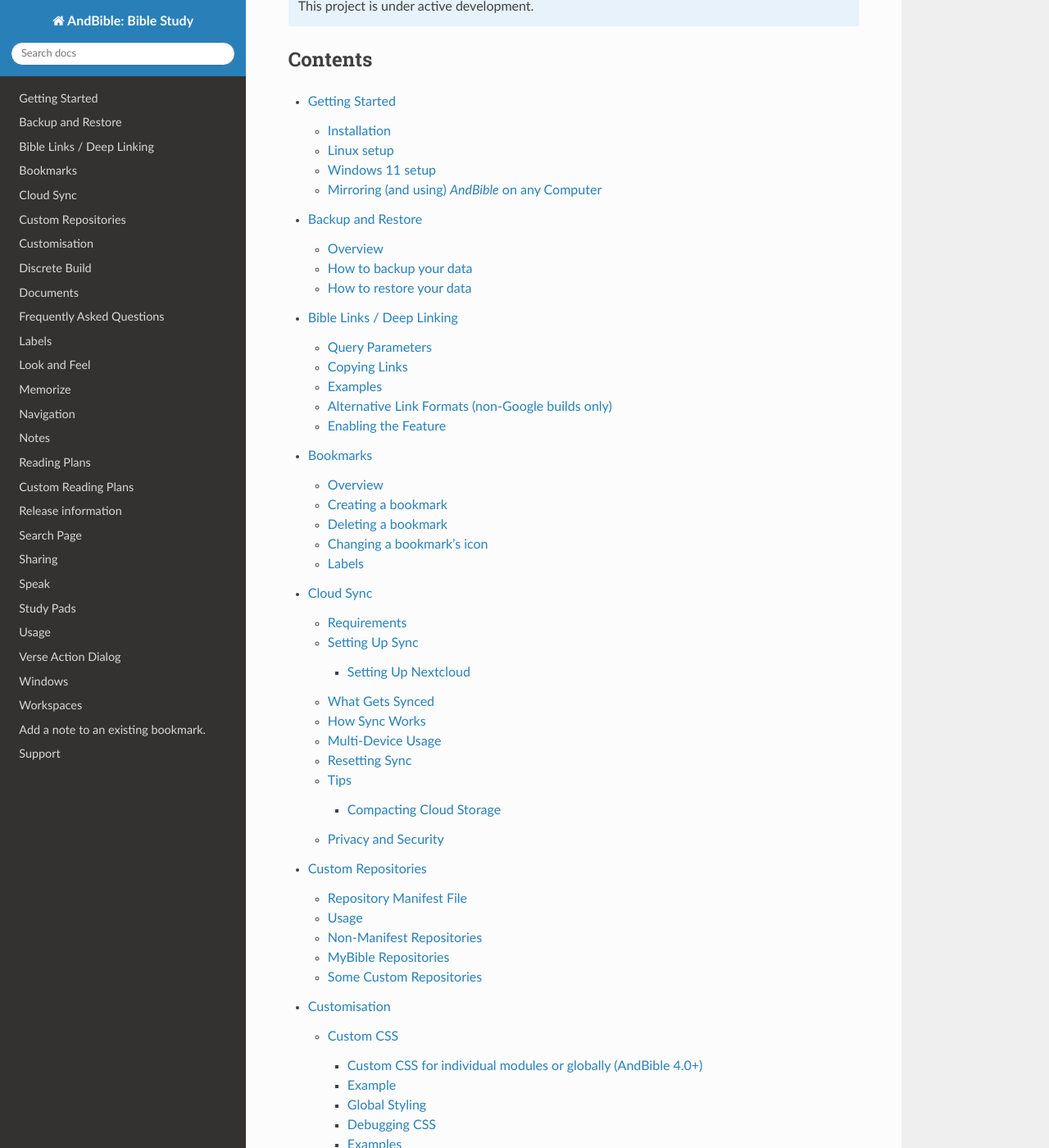
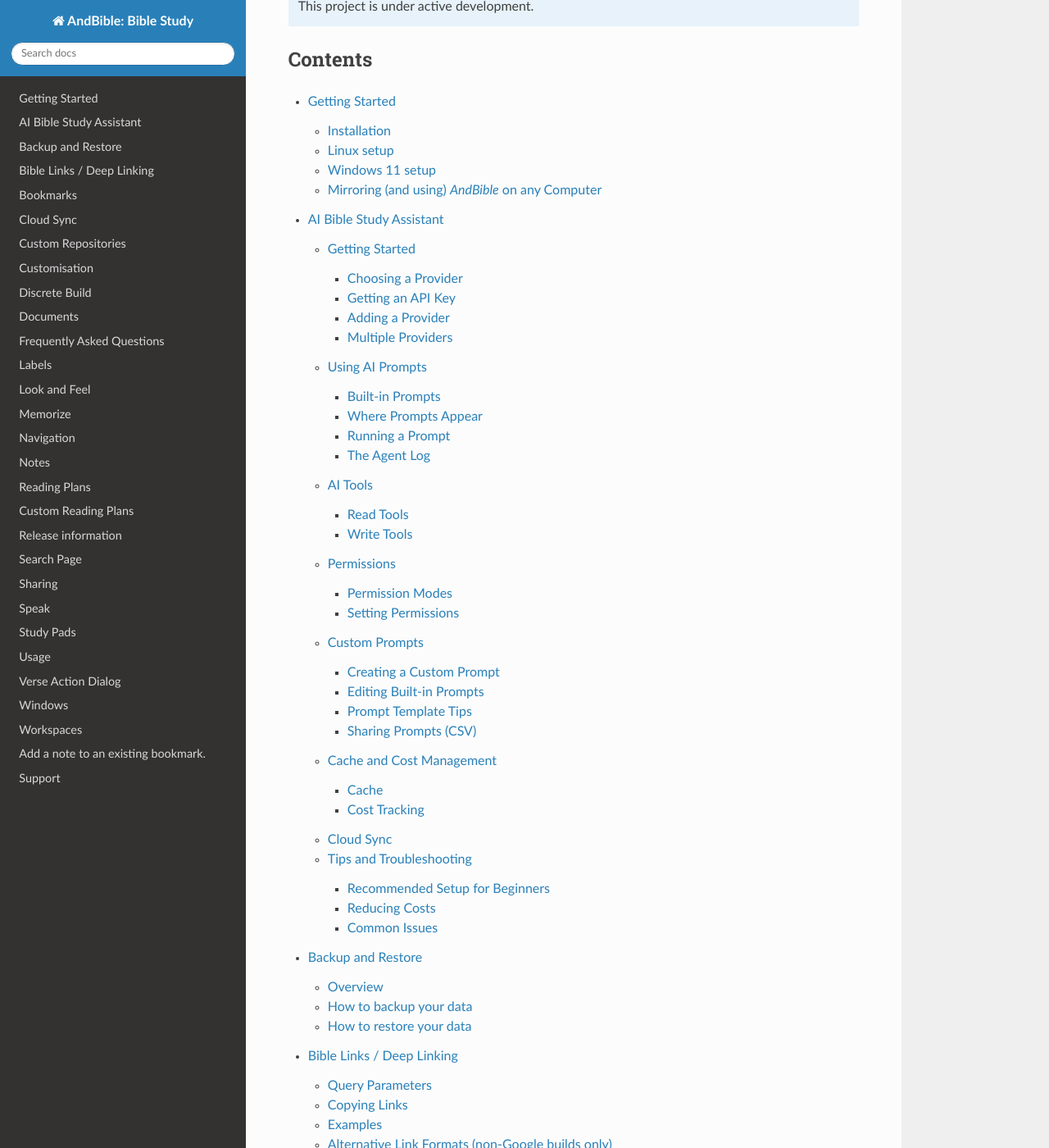
Before and after one commit to AndBible/docs, a Sphinx documentation site: the page built from docs/source/index.rst, in a window 1280 px wide and 1400 px high, scrolled down 410 px. Shown: the whole window at 82% size. Built offline with Sphinx 7.4.7 and the Read the Docs theme 3.1.0, drawn with Linux system fonts in a browser that asks for light colours; pages that are not in the unit, such as notebooks, are missing from menus; some of the changed lines change nothing that is shown.

Commit message:
Add AI Bible Study Assistant documentation
Comprehensive user documentation for the AI/LLM feature covering:
- Provider setup (10 providers) and API key configuration
- Built-in prompts (translate, explain, summary, Strong's, word study)
- AI tools (10 read, 9 write) and permission system
- Custom prompt creation and CSV sharing
- Cache management and cost tracking
- Cloud sync behavior for AI data

```diff
--- /dev/null
+++ b/docs/source/ai.rst
@@ -0,0 +1,460 @@
+AI Bible Study Assistant
+========================
+
+|app| includes a built-in AI assistant that can translate, explain, summarize,
+annotate, and perform word studies on Bible text. It works by sending selected
+text to an external AI provider and displaying the result directly in the app.
+
+.. note::
+
+   The AI assistant requires an internet connection and an API key from a
+   supported provider. Usage may incur costs depending on your chosen provider
+   and model.
+
+.. warning::
+
+   When you use an AI prompt, the selected text is sent to your chosen external
+   AI provider for processing. Do not use this feature with content you wish to
+   keep private.
+
+
+Getting Started
+---------------
+
+Choosing a Provider
+^^^^^^^^^^^^^^^^^^^
+
+|app| supports the following AI providers:
+
+.. list-table::
+   :header-rows: 1
+   :widths: 20 50 30
+
+   * - Provider
+     - Description
+     - Notes
+   * - **Google Gemini**
+     - Google's AI models. Good starting point with a generous free tier.
+     - Recommended for beginners
+   * - **OpenAI (ChatGPT)**
+     - The company behind ChatGPT.
+     -
+   * - **Anthropic (Claude)**
+     - Maker of the Claude family of models.
+     -
+   * - **xAI (Grok)**
+     - AI models from xAI.
+     -
+   * - **Mistral**
+     - European AI provider with efficient models.
+     -
+   * - **DeepSeek**
+     - Cost-effective models with strong multilingual capabilities.
+     -
+   * - **Groq**
+     - Extremely fast inference with open-source models.
+     -
+   * - **Alibaba Cloud (Qwen)**
+     - Chinese AI provider with multilingual models.
+     -
+   * - **OpenRouter**
+     - Aggregator that provides access to models from many providers through a
+       single API key.
+     - Convenient for trying different models
+   * - **Custom**
+     - Connect to any OpenAI- or Anthropic-compatible API endpoint.
+     - For self-hosted or other providers
+
+If you are new to AI services, **Google Gemini** is a good starting point
+because it offers a free usage tier that is sufficient for casual use.
+
+Getting an API Key
+^^^^^^^^^^^^^^^^^^
+
+To use the AI assistant, you need an API key from your chosen provider:
+
+#. Visit the provider's API key console (|app| provides direct links in the
+   setup screen).
+#. Create an account if you don't have one.
+#. Generate a new API key.
+#. Copy the key -- you will paste it into |app|.
+
+.. note::
+
+   API keys are stored securely on your device. They are **never** included
+   in backups or synchronized to the cloud.
+
+Adding a Provider
+^^^^^^^^^^^^^^^^^
+
+#. Open the top left main menu (|hamburger|).
+#. Tap ``AI Settings``.
+#. Tap ``Configure Connection``.
+#. Tap ``Add provider``.
+#. Select your provider from the list.
+#. Paste your API key.
+#. Choose a model (a sensible default is pre-selected).
+#. Tap ``Save``.
+
+The first provider you add becomes the default. You can change this later.
+
+Multiple Providers
+^^^^^^^^^^^^^^^^^^
+
+You can configure multiple providers simultaneously. This is useful if you
+want to use a cheaper model for simple tasks (like translation) and a more
+capable model for complex tasks (like word studies).
+
+The first provider is used by default. Individual prompts can be configured to
+use a specific provider, overriding the default.
+
+
+Using AI Prompts
+----------------
+
+Prompts are instructions that tell the AI what to do with your selected text.
+|app| comes with several built-in prompts and allows you to create your own.
+
+Built-in Prompts
+^^^^^^^^^^^^^^^^
+
+|app| includes six built-in prompts:
+
+**Translate to [UI language]**
+   Translates Bible text into the language your app interface is set to. If a
+   translation in that language is already installed, it can use it directly
+   instead of generating a new translation.
+
+**Translate to English**
+   Translates Bible text into English. Like the above, it can use an installed
+   English Bible when available.
+
+**Summary**
+   Creates a concise summary of the selected passage with theological focus.
+
+**Explain Verses**
+   Explains the meaning, context, and theological significance of selected
+   verses in depth.
+
+**Strong's Annotation**
+   Adds Strong's concordance numbers to Bible text by comparing it with a
+   reference translation (KJV). Useful for translations that lack Strong's
+   numbers.
+
+**Word Study**
+   Analyzes the original Hebrew or Greek words in the selected text, providing
+   definitions, usage patterns, and links to dictionary entries.
+
+Where Prompts Appear
+^^^^^^^^^^^^^^^^^^^^
+
+AI prompts are available in several places throughout the app. Each prompt is
+configured to appear in the contexts where it is most useful:
+
+**LLM Mode (document display)**
+   Process an entire chapter or document through AI. Enable by selecting an
+   LLM Mode prompt in the window's text display settings. The result replaces
+   the document view.
+
+**Verse selection**
+   When you tap a verse and the verse action dialog appears, available AI
+   prompts are shown as action buttons.
+
+**Text selection**
+   When you select text by long-pressing and dragging, AI prompts appear in the
+   context menu.
+
+**Window menu**
+   Some prompts are accessible from the window's popup menu (long-press the
+   window button at the bottom of the screen).
+
+**Workspace menu**
+   Some prompts appear in the workspace toolbar's three-dot menu.
+
+**Note editor**
+   When editing a bookmark note, AI prompts can assist with writing.
+
+Running a Prompt
+^^^^^^^^^^^^^^^^
+
+**Example: Explaining a verse**
+
+#. Tap a verse to open the verse action dialog.
+#. Tap the ``Explain Verses`` button.
+#. The AI processes your request and displays the result.
+
+**Example: Using LLM Mode for a whole chapter**
+
+#. Long-press the window button at the bottom of the screen.
+#. Tap ``Text Options``, then ``All Text Options``.
+#. Under the LLM Mode section, select a prompt (e.g. ``Translate``).
+#. The entire chapter is processed through the selected prompt.
+
+**Example: Word study on selected text**
+
+#. Long-press a word in the Bible text to start a text selection.
+#. Extend the selection if needed.
+#. Tap ``Word Study`` from the context menu.
+
+The Agent Log
+^^^^^^^^^^^^^
+
+When an AI prompt runs, a log panel shows the progress in real time. You can
+see:
+
+* Which tools the AI is calling (e.g. reading verses, looking up dictionaries)
+* Permission requests for write operations
+* Token usage and estimated cost
+
+You can cancel a running prompt at any time by tapping the cancel button.
+
+
+AI Tools
+--------
+
+AI prompts can use *tools* -- specialized functions that let the AI read data
+from your app or make changes. This is what allows the AI to look up cross-
+references, search your Bible, read your bookmarks, and more.
+
+Read Tools
+^^^^^^^^^^
+
+Read tools retrieve information without making any changes. They do not require
+permission.
+
+* **Read verse content** -- Retrieve the text of any verse or chapter from any
+  installed Bible translation.
+* **Search Bible** -- Search for verses containing specific keywords.
+* **Read commentaries** -- Look up commentary on specific verses from installed
+  commentary modules.
+* **Look up dictionary entry** -- Look up entries in installed dictionaries and
+  lexicons (e.g. Strong's, Robinson's).
+* **Get bookmarks for verse** -- Retrieve your bookmarks at a specific verse.
+* **Get bookmarks with label** -- Get all bookmarks assigned to a specific label.
+* **List all labels** -- Get a list of all your labels.
+* **Read study pad content** -- Read entries from a study pad.
+* **Search study pads** -- Search study pad entries by keyword.
+* **List installed documents** -- Get a list of installed Bibles, commentaries,
+  and dictionaries.
+
+Write Tools
+^^^^^^^^^^^
+
+Write tools can create or modify data in your app. They are subject to the
+:ref:`ai:Permissions` system.
+
+* **Create bookmark** -- Create a new bookmark at a verse, optionally with a
+  note.
+* **Add bookmark note** -- Add a note to an existing bookmark.
+* **Update bookmark note** -- Modify an existing bookmark's note.
+* **Create label** -- Create a new label for organizing bookmarks and study pads.
+* **Add label to bookmark** -- Assign a label to a bookmark.
+* **Add study pad entry** -- Add a text entry to a study pad.
+* **Set document title** -- Set the title for an AI-generated document.
+* **Open study pad** -- Complete the task and open a specified study pad.
+* **Finish without document** -- End the task without producing a document
+  (for action-only prompts that create bookmarks, etc.).
+
+
+Permissions
+-----------
+
+Write tools require your permission before the AI can use them. This ensures
+the AI cannot modify your data without your knowledge.
+
+.. note::
+
+   Read tools never require permission. Only write tools (creating bookmarks,
+   adding notes, etc.) are gated by the permission system.
+
+Permission Modes
+^^^^^^^^^^^^^^^^
+
+There are four permission modes:
+
+**Always ask** (default)
+   The AI asks for your permission every time it wants to use a write tool.
+   A dialog shows what the tool will do and lets you approve or deny.
+
+**Ask once per run**
+   The AI asks permission the first time it uses a write tool during a prompt
+   run. After you approve, subsequent write operations in the same run proceed
+   without asking.
+
+**Allow all**
+   All write operations are allowed automatically without asking. Use this only
+   if you fully trust the prompt.
+
+**Deny all**
+   All write operations are denied automatically. The AI can only read data.
+
+Setting Permissions
+^^^^^^^^^^^^^^^^^^^
+
+Permissions can be configured at three levels:
+
+#. **Global default** -- In ``AI Settings`` > ``Configure Connection`` >
+   ``Manage tool permissions``. This sets the default behavior for all prompts.
+#. **Per-prompt** -- When editing a custom prompt, you can set a permission mode
+   that overrides the global default for that prompt.
+#. **Per-tool** -- In the global tool permissions dialog, you can set individual
+   tools to "Always allow" or "Always deny", overriding the mode-based
+   behavior.
+
+
+Custom Prompts
+--------------
+
+Creating a Custom Prompt
+^^^^^^^^^^^^^^^^^^^^^^^^
+
+You can create your own prompts for specialized tasks:
+
+#. Open the top left main menu (|hamburger|).
+#. Tap ``AI Settings``.
+#. Tap the ``+`` button.
+#. Fill in the prompt details:
+
+   * **Name** -- A short name shown in menus.
+   * **Description** -- What the prompt does (shown in the prompt list).
+   * **Template** -- The instructions sent to the AI. This is the core of your
+     prompt.
+   * **Contexts** -- Where this prompt should appear (verse selection, text
+     selection, window menu, etc.).
+   * **Provider and model** -- Optionally override which provider and model to
+     use for this prompt.
+
+#. Tap ``Save``.
+
+Editing Built-in Prompts
+^^^^^^^^^^^^^^^^^^^^^^^^^
+
+Built-in prompts cannot be modified directly. To customize one:
+
+#. Open the built-in prompt you want to modify.
+#. Use the ``Copy to customize`` option.
+#. Edit the copy as needed and save.
+
+Prompt Template Tips
+^^^^^^^^^^^^^^^^^^^^
+
+* **Be specific** -- Clearly describe what you want the AI to do and what
+  format the output should be in.
+* **Mention tools** -- If you want the AI to look up commentaries or
+  dictionaries, mention it in the prompt. For example: "Look up relevant
+  commentary entries to support your explanation."
+* **Define the output format** -- Specify whether you want bullet points,
+  paragraphs, a table, or other formats.
+* **Set the language** -- If you want output in a specific language, say so
+  explicitly.
+
+Sharing Prompts (CSV)
+^^^^^^^^^^^^^^^^^^^^^
+
+Custom prompts can be exported and imported as CSV files, making it easy to
+share your prompts with other |app| users:
+
+* **Export** -- From the prompt list, use the export option to save your custom
+  prompts to a CSV file.
+* **Import** -- Use the import option to load prompts from a CSV file.
+
+
+Cache and Cost Management
+-------------------------
+
+Cache
+^^^^^
+
+AI results are cached locally so that the same request does not consume
+additional API tokens. For example, if you translate Genesis 1 and then
+navigate away and come back, the cached result is displayed instantly.
+
+The cache can be managed in ``AI Settings`` > ``Configure Connection`` >
+``Cache``:
+
+* **Browse** cached entries with details (document, verse, prompt type, model,
+  date, size).
+* **Filter** by document, processing type, or model.
+* **Delete** entries individually, by filter, by age (older than 7, 30, or 90
+  days), or all at once.
+
+.. note::
+
+   The cache is stored only on the device and is not synchronized to the cloud.
+
+Cost Tracking
+^^^^^^^^^^^^^
+
+|app| tracks token usage and provides estimated costs for each provider:
+
+* **Token counts** -- Input tokens (text sent to the AI), output tokens
+  (text received), and cache tokens are tracked separately.
+* **Estimated cost** -- Calculated based on each model's published pricing.
+* **Per-provider breakdown** -- Each configured provider shows its own usage
+  and cost.
+* **Reset** -- You can reset the usage counters at any time.
+
+View cost tracking in ``AI Settings`` > ``Configure Connection`` under the
+Usage section.
+
+.. note::
+
+   Cost estimates are approximate. Always check your provider's billing
+   dashboard for actual charges.
+
+
+Cloud Sync
+----------
+
+When :doc:`cloud_sync` is enabled, the following AI data is synchronized:
+
+* **Synced:** Custom prompts and provider configurations (provider type,
+  model selection, endpoint settings).
+* **Not synced:** API keys, cache, and usage/cost data.
+
+API keys remain on each device for security. You need to enter your API key
+separately on each device.
+
+
+Tips and Troubleshooting
+-------------------------
+
+Recommended Setup for Beginners
+^^^^^^^^^^^^^^^^^^^^^^^^^^^^^^^^
+
+#. Start with **Google Gemini** -- it has a free tier that is sufficient for
+   trying out the AI features.
+#. Try the **Explain Verses** prompt first -- tap a verse and select it from
+   the verse action dialog.
+#. Keep the permission mode set to **Always ask** until you are comfortable
+   with how the AI uses tools.
+
+Reducing Costs
+^^^^^^^^^^^^^^
+
+* Use a smaller, cheaper model for simple tasks like translation.
+* Use a more capable (and expensive) model only for complex tasks like word
+  studies.
+* Configure multiple providers and assign them to specific prompts.
+* The cache prevents duplicate API calls -- avoid clearing it unnecessarily.
+
+Common Issues
+^^^^^^^^^^^^^
+
+**"API key invalid" or authentication errors**
+   Double-check that your API key is entered correctly. Visit your provider's
+   console to verify the key is active.
+
+**Slow responses or timeouts**
+   AI responses can take several seconds, especially for longer passages or
+   complex prompts. Check your internet connection if responses consistently
+   fail.
+
+**Unexpected or low-quality results**
+   Try a more capable model, or refine your prompt to be more specific about
+   what you want. Different models have different strengths.
+
+**Higher costs than expected**
+   Check which model you are using -- larger models cost significantly more.
+   Review the cost tracking in AI Settings to identify which prompts consume
+   the most tokens. Consider switching to a smaller model for routine tasks.
--- a/docs/source/cloud_sync.rst
+++ b/docs/source/cloud_sync.rst
@@ -63,10 +63,15 @@
 **Workspaces** (toggle: Workspaces)
    Workspace configurations, window layouts, and current document positions.
 
+**AI settings** (synced with Workspaces)
+   Custom AI prompts and provider configurations (provider type, model,
+   endpoint). API keys, cache, and usage data are **not** synced -- you need
+   to enter your API key on each device separately. See :doc:`ai` for details.
+
 **Not synced:**
    Bible and commentary modules themselves are not synced.
-   Download your modules separately on each device. App settings and preferences
-   are also not synced.
+   Download your modules separately on each device. App settings, preferences,
+   AI API keys, and AI cache are also not synced.
 
 How Sync Works
 --------------
--- a/docs/source/index.rst
+++ b/docs/source/index.rst
@@ -20,6 +20,7 @@
     :caption: Contents:
 
    getting_started
+   ai
    backup_restore
    bible_links
    bookmarks
```
